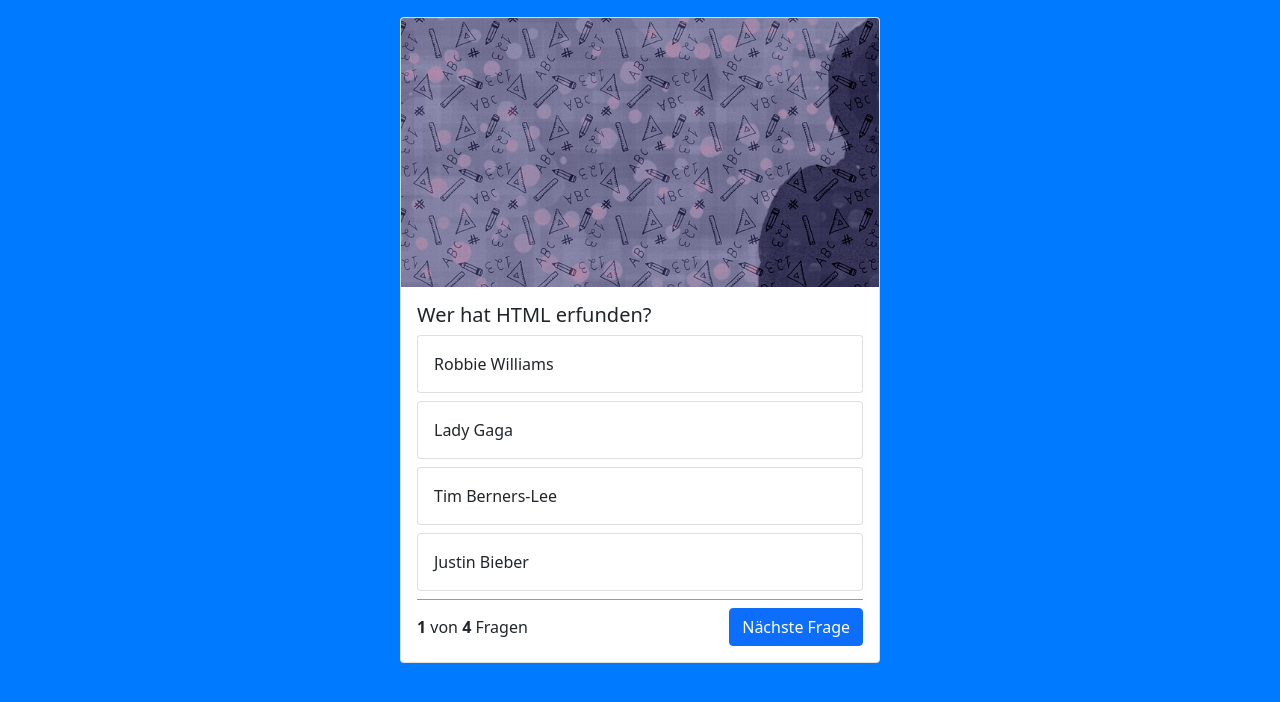
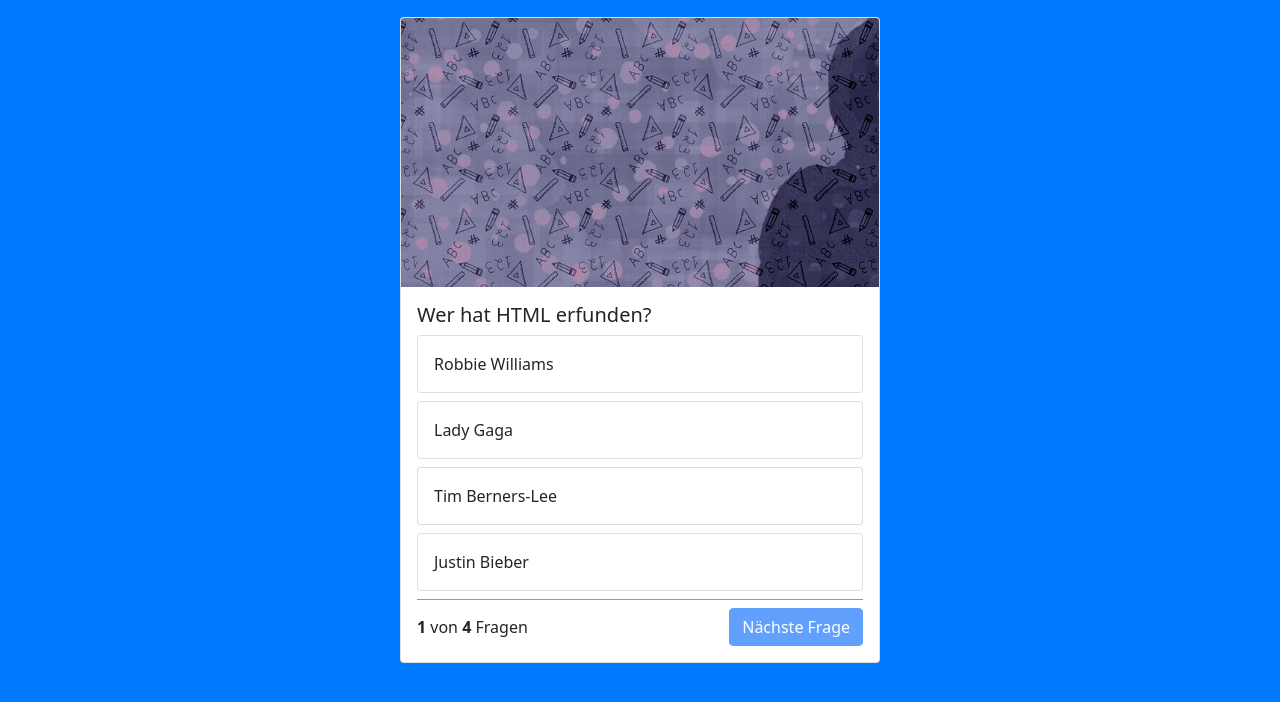
Before and after one commit to k-webdev/Quiz-App, a website with bundled scripts: page index.html in a window 1280 px wide. Shown: the part 60-762 px from the top of the page. Built offline with nearby package versions, Linux system fonts and the light colour scheme.

Commit message:
addet disable for next Button

```diff
--- a/index.html
+++ b/index.html
@@ -58,7 +58,7 @@
                         <b>1</b> von <b id="questionQuantity">5</b> Fragen
                     </span>
 
-                    <button type="button" class="btn btn-primary">Nächste Frage</button>
+                    <button onclick="nextQuestion()" id="next-button" type="button" class="btn btn-primary" disabled>Nächste Frage</button>
                 </div>
 
             </div>
--- a/script.js
+++ b/script.js
@@ -54,15 +54,19 @@ let currentQuestion = 0;
     document.getElementById('answer_3').innerHTML = question['answer_3'];
     document.getElementById('answer_4').innerHTML = question['answer_4'];
  }
-
+ /* let correctAnswer; */
  function answer(selection){
     let question = questions[currentQuestion];
     let selectedQuestionNumber = selection.slice(-1);
+    let correctAnswer = `answer_${question['right_answer']}`;
     if(selectedQuestionNumber == question['right_answer']){
         console.log('Die richtige Antwort ist', question[selection]);
         document.getElementById(selection).classList.add('btn-success');
     }else{
         console.log('Das war die falsche antwort!');
         document.getElementById(selection).classList.add('btn-danger');
+
+        document.getElementById(correctAnswer).classList.add('btn-success');
     }
+    document.getElementById('next-button').disabled = false;
  }
--- a/styles.css
+++ b/styles.css
@@ -1,3 +1,8 @@
+html{
+    scroll-behavior: smooth;
+    user-select: none;
+}
+
 body{
     background-color: #007AFF !important;
     min-height: 100vh;
```
